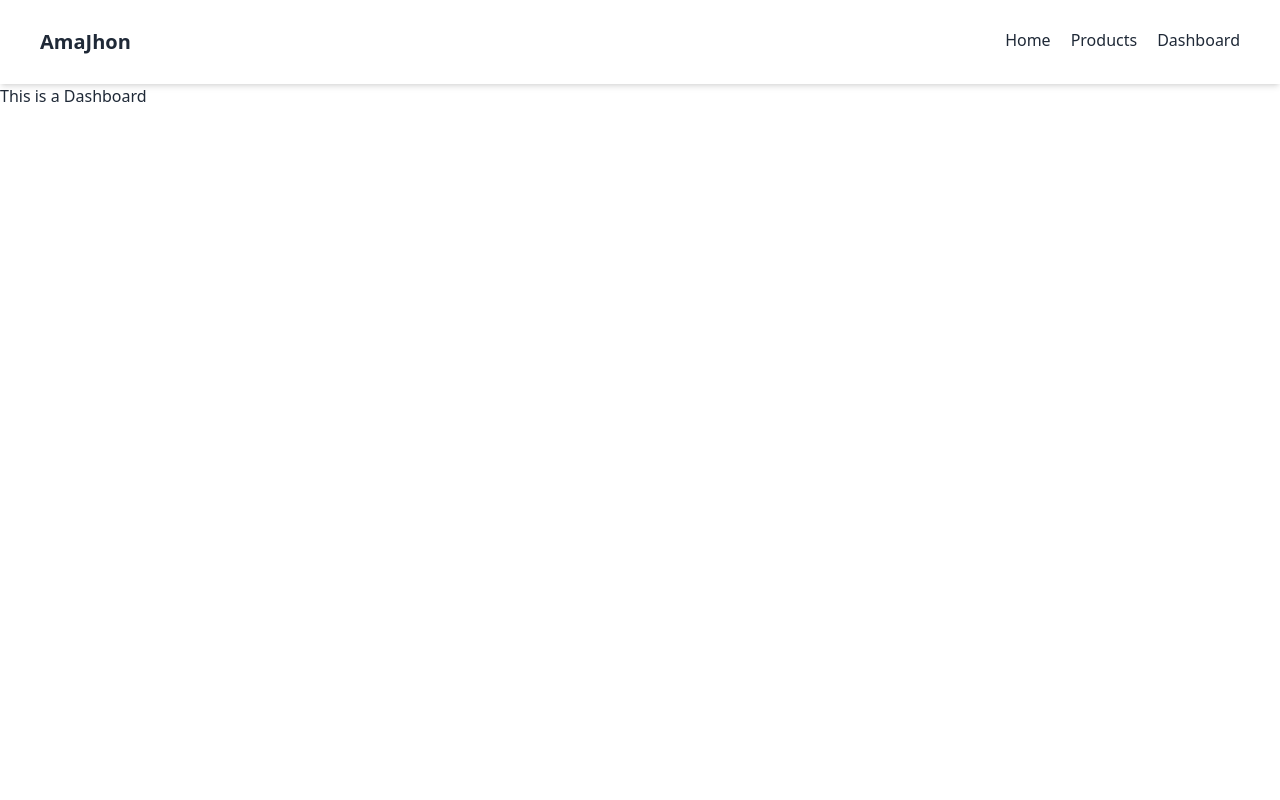
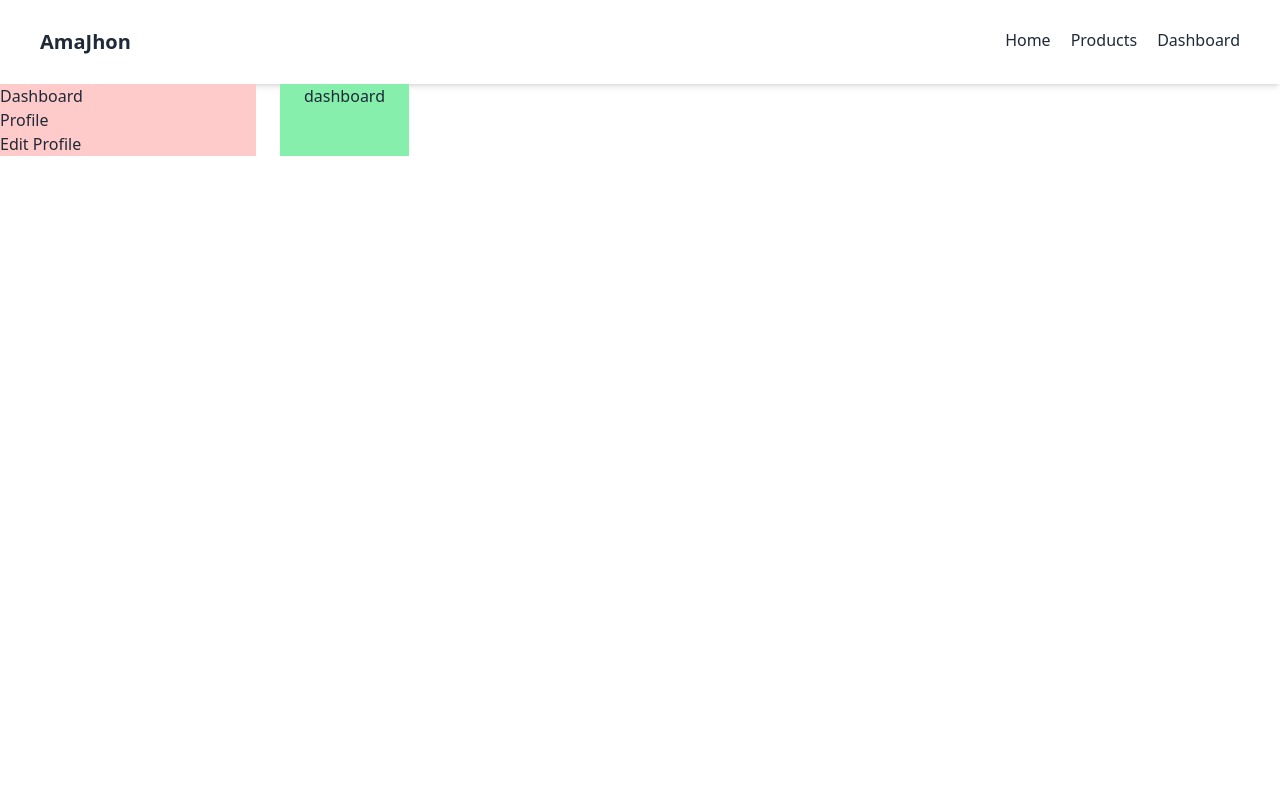
Before and after one commit to Shakibcs/AmajhonEcommerce-react-router, a React (Vite) app: page /dashboard in a window 1280 px wide. Shown: the top 800 px of the page. Built offline with nearby package versions, Linux system fonts and the light colour scheme.

Commit message:
dashboard layout created with child element

```diff
--- a/src/Dashboard/Dashboard.jsx
+++ b/src/Pages/Dashboard/Dashboard.jsx
@@ -1,7 +1,7 @@
 const Dashboard = () => {
     return (
         <div>
-            This is a Dashboard
+            dashboard
         </div>
     );
 };
--- /dev/null
+++ b/src/Pages/EditProfile/EditProfile.jsx
@@ -0,0 +1,9 @@
+const EditProfile = () => {
+    return (
+        <div>
+            Edit Profie
+        </div>
+    );
+};
+
+export default EditProfile;
--- /dev/null
+++ b/src/Pages/Profile/Profile.jsx
@@ -0,0 +1,11 @@
+import React from 'react';
+
+const Profile = () => {
+    return (
+        <div>
+            Profile
+        </div>
+    );
+};
+
+export default Profile;
--- /dev/null
+++ b/src/layouts/DashboardLayout.jsx
@@ -0,0 +1,31 @@
+import { Link, Outlet } from "react-router-dom";
+
+const DashboardLayout = () => {
+    return (
+        <div className="flex gap-6">
+
+            <div className="w-[20%] bg-red-200">
+                <ul>
+                    <li>
+                        <Link to ="/dashboard">Dashboard</Link>
+                    </li>
+                    <li>
+                        <Link to ="/dashboard/profile">Profile</Link>
+                    </li>
+                    <li>
+                        <Link to ="/dashboard/editProfile">Edit Profile</Link>
+                    </li>
+                </ul>
+            </div>
+
+           <div className="w-80% bg-green-300 px-6">
+           <Outlet></Outlet>
+           </div>
+
+        </div>
+
+
+    );
+};
+
+export default DashboardLayout;
```
Also changed, not shown: src/Route/Route.jsx (+20 -2 lines), src/main.jsx (+0 -26 lines).
